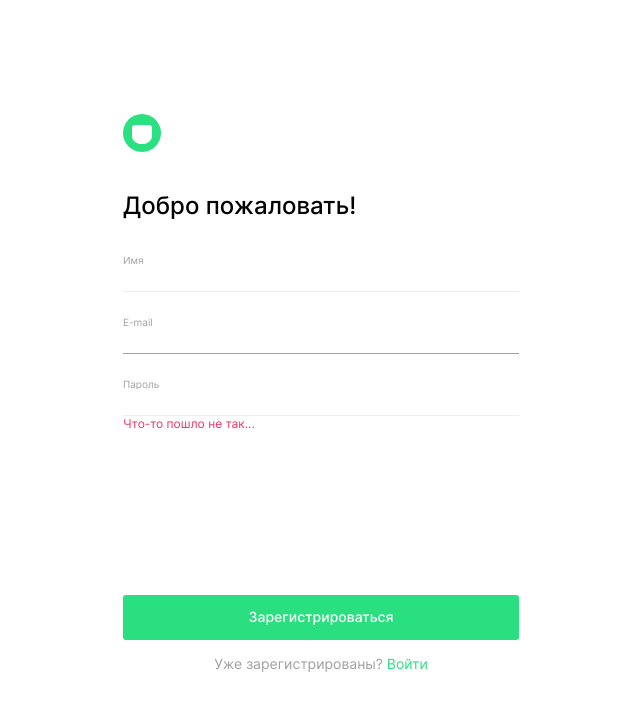
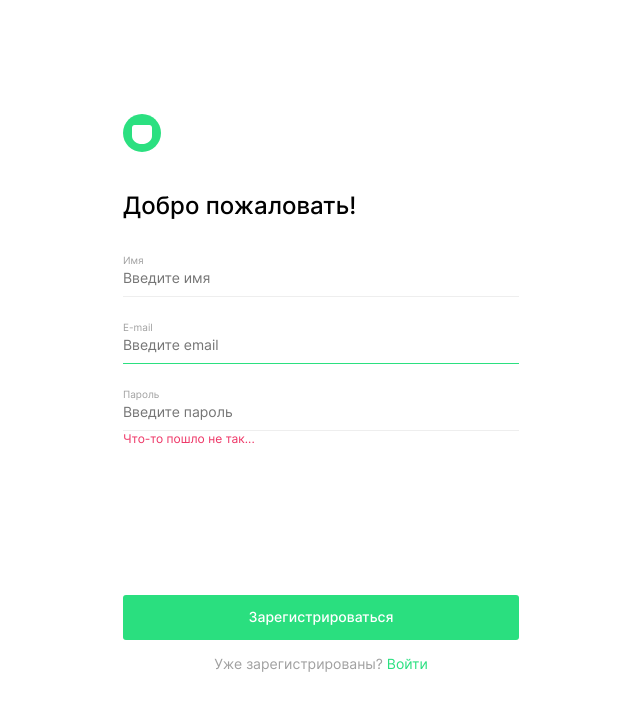
Before and after one commit to iranaumovich/movies-explorer-frontend, a React (Create React App) app: page /signup in a window 1280 px wide. Shown: the top 710 px of the page, without its empty margins (319-959 px from the left). Built offline with nearby package versions, Linux system fonts and the light colour scheme.

Commit message:
fix: исправить валидацию инпутов

```diff
--- a/src/components/SearchForm/SearchForm.js
+++ b/src/components/SearchForm/SearchForm.js
@@ -5,7 +5,12 @@ function SearchForm() {
   return (
     <div className="search-form">
       <div className="search-form__field">
-        <input className="search-form__input" placeholder="Фильм" />
+        <input
+          className="search-form__input"
+          placeholder="Фильм"
+          type="text"
+          required
+        />
         <button type="submit" className="search-form__btn">
           Найти
         </button>
--- a/src/components/TextField/TextField.js
+++ b/src/components/TextField/TextField.js
@@ -1,7 +1,17 @@
 import React from "react";
 import "./style.css";
 
-function TextField({ type, id, name, lableText, isError, isRight }) {
+function TextField({
+  type,
+  id,
+  name,
+  lableText,
+  isError,
+  isRight,
+  placeholder,
+  minLength,
+  maxLength,
+}) {
   return (
     <div className="text-field">
       <label className="text-field__label" for={id}>
@@ -14,6 +24,9 @@ function TextField({ type, id, name, lableText, isError, isRight }) {
         type={type}
         id={id}
         name={name}
+        placeholder={placeholder}
+        minLength={minLength}
+        maxLength={maxLength}
         required
       />
       <span
--- a/src/components/TextField/style.css
+++ b/src/components/TextField/style.css
@@ -20,7 +20,7 @@
   display: block;
   font-size: 10px;
   color: #A0A0A0;
-  padding-bottom: 5px;
+  padding-bottom: 10px;
 }
 
 .text-field__control {
@@ -34,7 +34,7 @@
 
 .text-field__control:focus {
   outline: none;
-  border-bottom: 1px solid rgba(170, 170, 170, 1);
+  background-color: rgba(43, 224, 128, 0.05);
 }
 
 .text-field__control_type_right {
--- a/src/pages/Login/Login.js
+++ b/src/pages/Login/Login.js
@@ -27,12 +27,14 @@ function Login() {
                 name="email"
                 lableText="E-mail"
                 isRight
+                placeholder="Введите email"
               />
               <TextField
                 type="password"
                 id="password"
                 name="password"
                 lableText="Пароль"
+                placeholder="Введите пароль"
                 isError
               />
             </div>
--- a/src/pages/Profile/style.css
+++ b/src/pages/Profile/style.css
@@ -43,7 +43,7 @@
 }
 
 .profile__item:focus-within {
-  border-color: black;
+  background: rgba(43, 224, 128, 0.05);
 }
 
 .profile__lable {
@@ -53,6 +53,7 @@
 .profile__input {
   width: 100%;
   text-align: right;
+  background: none;
   border: none;
 }
 
--- a/src/pages/Register/Register.js
+++ b/src/pages/Register/Register.js
@@ -21,12 +21,21 @@ function Register() {
           </div>
           <form className="form">
             <div className="form__items">
-              <TextField type="text" id="name" name="name" lableText="Имя" />
+              <TextField
+                type="text"
+                id="name"
+                name="name"
+                lableText="Имя"
+                placeholder="Введите имя"
+                minLength="2"
+                maxLength="30"
+              />
               <TextField
                 type="email"
                 id="email"
                 name="email"
                 lableText="E-mail"
+                placeholder="Введите email"
                 isRight
               />
               <TextField
@@ -34,6 +43,9 @@ function Register() {
                 id="password"
                 name="password"
                 lableText="Пароль"
+                placeholder="Введите пароль"
+                minLength="2"
+                maxLength="30"
                 isError
               />
             </div>
```
